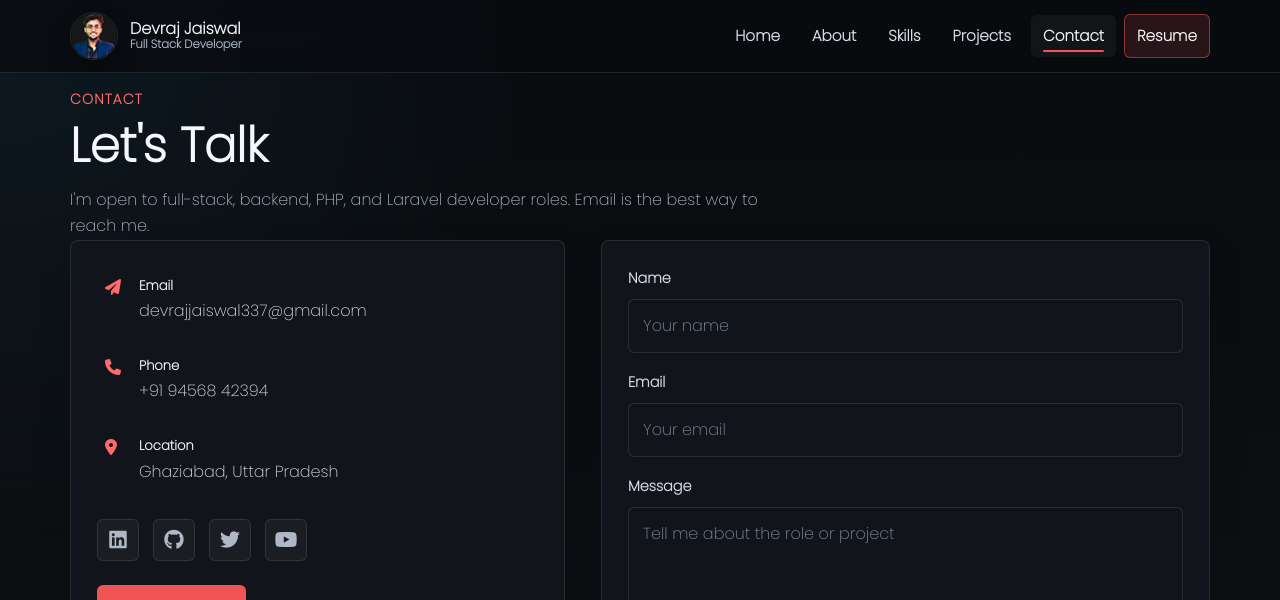
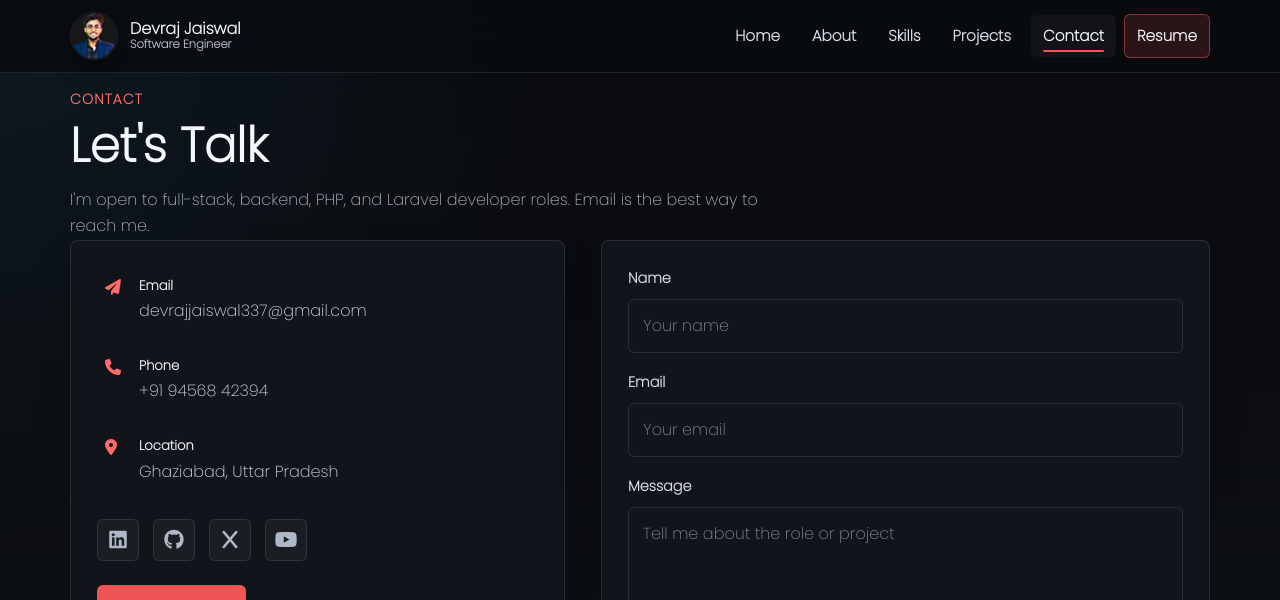
Before and after one commit to DevrajJaiswal/MyPortfolio, a React (Vite) app: page /contact in a window 1280 px wide. Shown: the top 600 px of the page. Built offline with nearby package versions, Linux system fonts and the light colour scheme.

Commit message:
chore: info update

```diff
--- a/src/components/Header.jsx
+++ b/src/components/Header.jsx
@@ -23,7 +23,7 @@ function Header() {
                             <img src="images/favicon.png" className="logo" alt="Devraj Jaiswal logo" />
                             <span>
                                 <strong>Devraj Jaiswal</strong>
-                                <small>Full Stack Developer</small>
+                                <small>Software Engineer</small>
                             </span>
                         </Link>
 
@@ -41,7 +41,7 @@ function Header() {
                             ))}
                             <li>
                                 <a
-                                    href="https://drive.google.com/file/d/1yB37Holtk2cDniZHGEePtkTBCkyk5cc2/view?usp=sharing"
+                                    href="https://drive.google.com/file/d/17bPanTv9KhCLawbzlD9WIYfWtjFLBsOJ/view?usp=sharing"
                                     className="resume-link"
                                     target="_blank"
                                     rel="noreferrer"
--- a/src/components/sections/Contact.jsx
+++ b/src/components/sections/Contact.jsx
@@ -35,9 +35,9 @@ function Contact() {
             icon: 'fa-brands fa-github',
         },
         {
-            label: 'X / Twitter',
-            href: 'https://twitter.com/Devraj010?t=wAnzjyt0awiTG6O-FNXp_w&s=09',
-            icon: 'fa-brands fa-twitter',
+            label: 'X',
+            href: 'https://x.com/DevrajJaiswal15',
+            icon: 'fa-brands fa-x',
         },
         {
             label: 'YouTube',
@@ -84,7 +84,7 @@ function Contact() {
                             ))}
                         </div>
 
-                        <a href="https://drive.google.com/file/d/1yB37Holtk2cDniZHGEePtkTBCkyk5cc2/view?usp=sharing" target="_blank" rel="noreferrer" className="btn">
+                        <a href="https://drive.google.com/file/d/17bPanTv9KhCLawbzlD9WIYfWtjFLBsOJ/view?usp=sharing" target="_blank" rel="noreferrer" className="btn">
                             View Resume
                         </a>
                     </div>
--- a/src/components/sections/Experience.jsx
+++ b/src/components/sections/Experience.jsx
@@ -21,8 +21,8 @@ function Experience() {
             company: 'Saison Components LLP',
             role: 'Web Master & Tech Support',
             location: 'Ghaziabad, Uttar Pradesh',
-            period: 'October 2023 - June 2025',
-            stack: ['HTML', 'CSS', 'PHP', 'WordPress', 'SEO'],
+            period: 'May 2024 - June 2025',
+            stack: ['HTML', 'CSS', 'JavaScript', 'PHP', 'WordPress'],
             points: [
                 'Developed and maintained the company website with a focus on responsive design, performance, and user experience.',
                 'Implemented SEO best practices to improve search visibility and organic traffic.',
--- a/src/components/sections/Hero.jsx
+++ b/src/components/sections/Hero.jsx
@@ -2,7 +2,7 @@ import React from 'react'
 import Button from '../ui/Button'
 
 function Hero() {
-    const techStack = ['PHP', 'Laravel', 'MySQL', 'JavaScript', 'React', 'REST APIs'];
+    const techStack = ['PHP', 'Laravel', 'Node.js', 'Express.js', 'MySQL', 'PostgreSQL', 'JavaScript', 'React.js', 'REST APIs'];
 
     return (
         <>
@@ -12,9 +12,9 @@ function Hero() {
                         <div className="row">
                             <div className="left" data-aos="fade-right" data-aos-duration="1000" data-aos-offset="300">
                                 <p className="hero-eyebrow">Hi, I'm <span>Devraj Jaiswal</span> from Ghaziabad</p>
-                                <h1>Full Stack Developer focused on PHP, Laravel, and practical web products.</h1>
+                                <h1>Full Stack Software Engineer</h1>
                                 <p className="hero-copy">
-                                    I build responsive websites and full-stack web applications with clean frontend work,
+                                    I build full-stack web applications with clean frontend work,
                                     reliable backend logic, APIs, and database-driven features.
                                 </p>
 
@@ -24,7 +24,7 @@ function Hero() {
                                 </div>
 
                                 <div className="hero-links" aria-label="Professional links">
-                                    <a href="https://drive.google.com/file/d/1yB37Holtk2cDniZHGEePtkTBCkyk5cc2/view?usp=sharing" target="_blank" rel="noreferrer">
+                                    <a href="https://drive.google.com/file/d/17bPanTv9KhCLawbzlD9WIYfWtjFLBsOJ/view?usp=sharing" target="_blank" rel="noreferrer">
                                         Resume
                                     </a>
                                     <a href="https://github.com/devrajjaiswal" target="_blank" rel="noreferrer">
```
